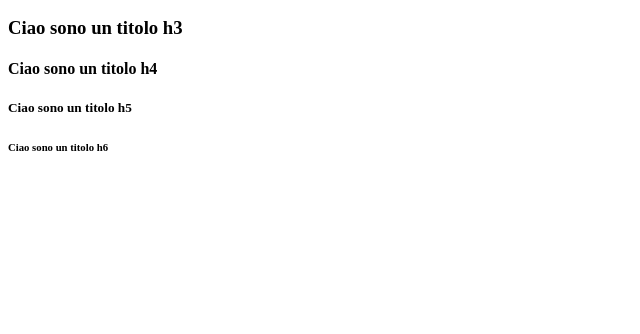
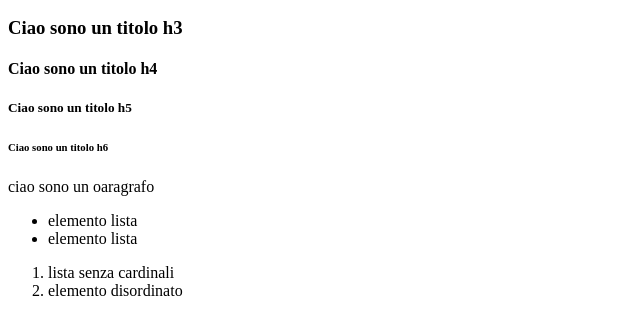
Before and after one commit to RomeoAlex/prove01102021, a plain HTML site: page index.html in a window 1280 px wide. Shown: the part 110-444 px from the top of the page, without its empty margins (0-640 px from the left). Drawn offline with Linux system fonts and the light colour scheme.

Commit message:
aggiungo

```diff
--- a/index.html
+++ b/index.html
@@ -14,6 +14,14 @@
     <h4>Ciao sono un titolo h4</h4>
     <h5>Ciao sono un titolo h5</h5>
     <h6>Ciao sono un titolo h6</h6>
-
+    <p>ciao sono un oaragrafo</p>
+    <ul>
+        <li>elemento lista</li>
+        <li>elemento lista</li>
+    </ul>
+    <ol>
+        <li>lista senza cardinali</li>
+        <li>elemento disordinato</li>
+    </ol>
 </body>
 </html>
```
